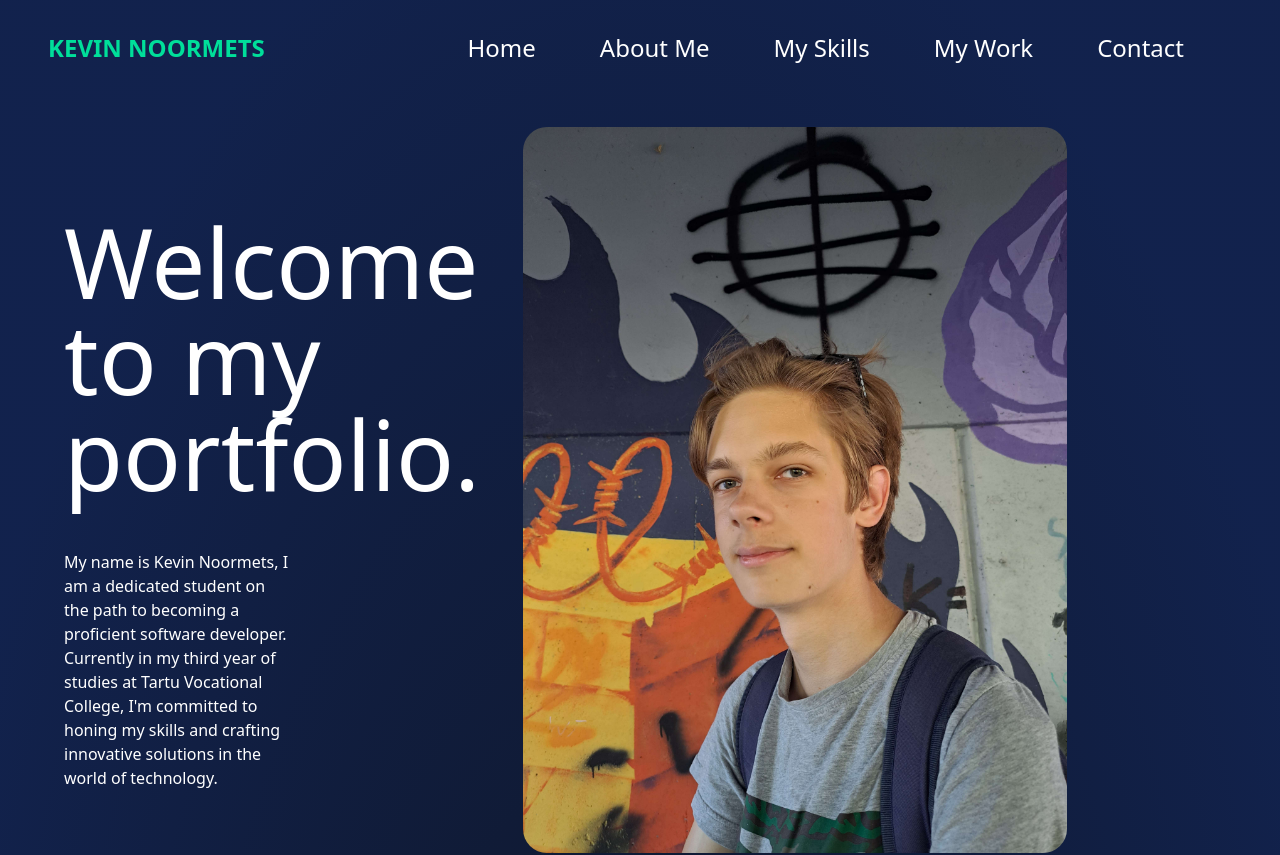
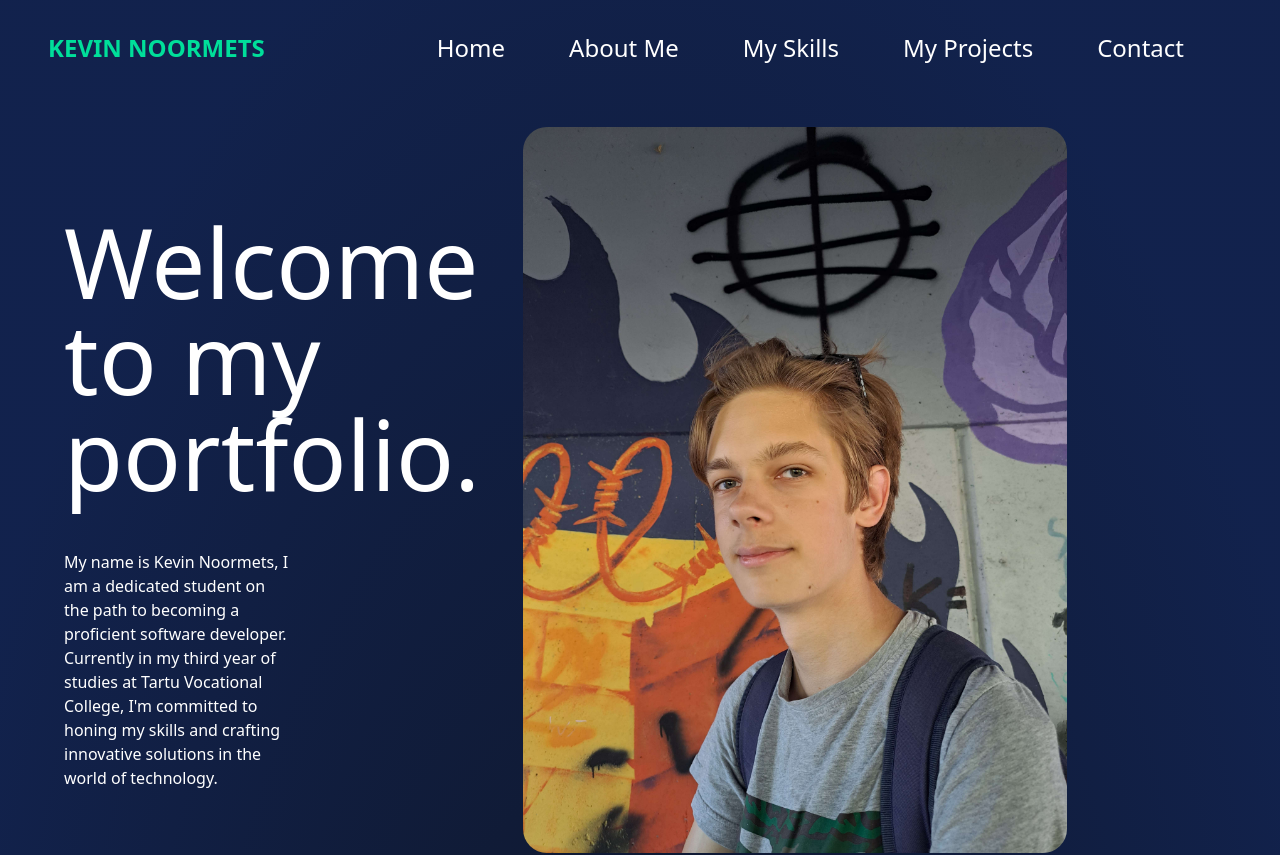
Before and after one commit to Kevinoo5/portfolio, a React (Vite) app: page / in a window 1280 px wide. Shown: the top 855 px of the page. Built offline with nearby package versions, Linux system fonts and the light colour scheme; what tailwindcss-animated would draw is missing.

Commit message:
Made navbar buttons into components and changed "My Work" to "My Projects" in navbar

```diff
--- /dev/null
+++ b/src/common/NavbarItem.jsx
@@ -0,0 +1,14 @@
+const NavbarItem = ({ title, link }) => {
+  return (
+    <li className="p-6 m-2">
+      <a
+        href={link}
+        className="rounded-xl scroll-smooth text-2xl cursor-pointer hover-underline-animation"
+      >
+       { title }
+      </a>
+    </li>
+  );
+};
+
+export default NavbarItem;
--- a/src/components/Navbar.jsx
+++ b/src/components/Navbar.jsx
@@ -1,3 +1,5 @@
+import NavbarItem from "../common/NavbarItem";
+
 const Navbar = () => {
     return (
         <div className='flex items-center h-24 mx-auto px-12 text-white'>
@@ -6,22 +8,11 @@ const Navbar = () => {
             </div>
 
             <ul className='flex px-4'>
-                <li className='p-6 m-2'>
-                    <a href="/" className='rounded-xl scroll-smooth text-2xl cursor-pointer hover-underline-animation'>Home</a>
-                </li>
-                <li className='p-6 m-2'>
-                    <a href="#about" className='rounded-xl scroll-smooth text-2xl cursor-pointer hover-underline-animation'>About Me</a>
-                </li>
-                <li className='p-6 m-2'>
-                    <a href="#skills" className='rounded-xl scroll-smooth text-2xl cursor-pointer hover-underline-animation'>My Skills</a>
-                </li>
-                <li className='p-6 m-2'>
-                    <a href="#work" className='rounded-xl scroll-smooth text-2xl cursor-pointer hover-underline-animation'>My Work</a>
-                </li>
-
-                <li className='p-6 m-2'>
-                    <a href="#contact" className='rounded-xl scroll-smooth text-2xl cursor-pointer hover-underline-animation'>Contact</a>
-                </li>
+                <NavbarItem title="Home" link="/" />
+                <NavbarItem title="About Me" link="#about" />
+                <NavbarItem title="My Skills" link="#skills" />
+                <NavbarItem title="My Projects" link="#work" />
+                <NavbarItem title="Contact" link="#contact" />
             </ul>
         </div>
     );
```
